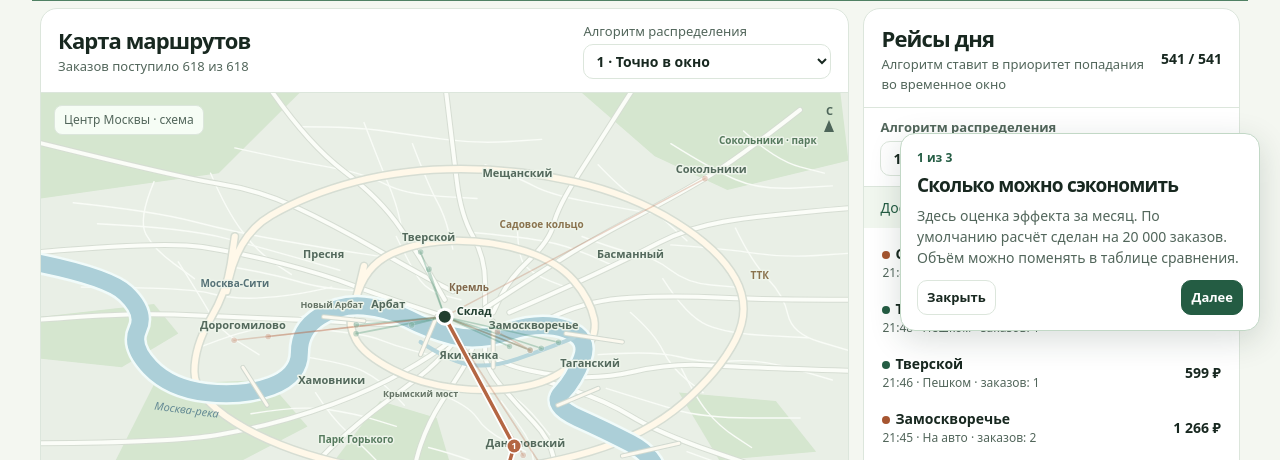
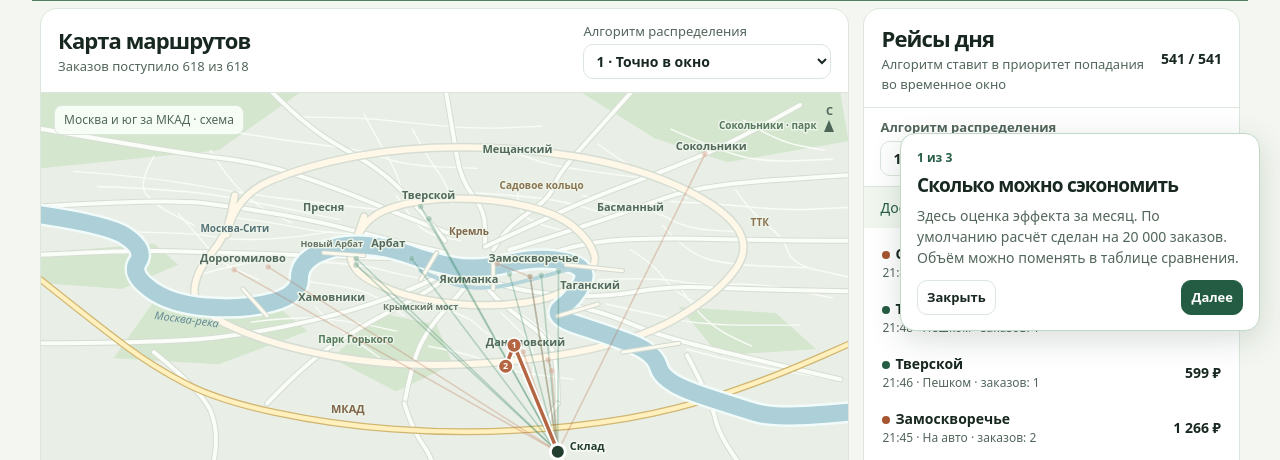
Before and after one commit to VyacheslavBusarov/busarov-pro-site, a plain HTML site: page ecomarket/index.html in a window 1280 px wide. Shown: the part 449-909 px from the top of the page. Drawn offline with Linux system fonts and the light colour scheme.

Commit message:
Show warehouse south of the Moscow Ring Road

```diff
--- a/ecomarket/index.html
+++ b/ecomarket/index.html
@@ -50,7 +50,7 @@ nav{align-items:center}nav button{padding:5px 9px;font-size:13px}
 <section class="kpis" id="kpis" aria-label="Итоги дня"></section>
 <section class="workspace" aria-label="Маршруты и воспроизведение">
 <div class="card"><div class="bar"><div><h2>Карта маршрутов</h2><div class="sub" id="mapInfo"></div></div><label class="algorithmSelect">Алгоритм распределения<select id="algorithm"></select></label></div>
-<div class="map"><canvas id="map" role="img" aria-label="Схема рейсов по Москве. Выбрать рейс можно в списке."></canvas><span class="mapCompass" aria-hidden="true">С</span><div class="mapLabel">Центр Москвы · схема</div><div class="legend"><span><i class="dot"></i>Пешком</span><span><i class="dot auto"></i>На авто</span><span><i class="dot pending"></i>Ожидают</span></div></div>
+<div class="map"><canvas id="map" role="img" aria-label="Схема рейсов по Москве со складом южнее МКАД. Выбрать рейс можно в списке."></canvas><span class="mapCompass" aria-hidden="true">С</span><div class="mapLabel">Москва и юг за МКАД · схема</div><div class="legend"><span><i class="dot"></i>Пешком</span><span><i class="dot auto"></i>На авто</span><span><i class="dot pending"></i>Ожидают</span></div></div>
 <div class="timeline"><button id="play">▶ Проиграть</button><input id="time" aria-label="Время симуляции" type="range" min="0" max="960" value="960"><time id="clock"></time></div></div>
 <aside class="card side"><div class="bar"><div><h2>Рейсы дня</h2><div class="sub" id="modeLabel"></div></div><strong id="count"></strong></div><label class="routeAlgorithm">Алгоритм распределения<select id="routeAlgorithm"></select></label><div class="sideSummary" id="routeSummary"></div><div class="routeList" id="routeList" role="group" aria-label="Выбор рейса"></div><div class="detail" id="detail"></div></aside>
 </section>
@@ -61,7 +61,7 @@ nav{align-items:center}nav button{padding:5px 9px;font-size:13px}
 <ul><li>Прогноз за месяц переносит среднюю стоимость заказа выбранного дня на указанный месячный объём. Диспетчер и три алгоритма получают одинаковые заказы по мере поступления. У каждого заказа есть район, время оформления, готовность после сборки, вес и окно доставки. Курьер доступен для следующего рейса после возвращения на склад.</li>
 <li>Диспетчер — модель ручного процесса. Она объединяет уже собранные заказы одного района, выезжает при первой возможности и фиксирует состав рейса. В демо она чаще назначает авто.</li>
 <li>«Точно в окно» выбирает рейс с запасом до конца окна. «Больше заказов» ждёт до 12 минут ради совместимой доставки и собирает до четырёх стопов. Алгоритм «Не перегружать курьеров» ограничивает вес до 8 кг для пешего курьера и до 22 кг для автокурьера. Тяжёлый заказ, который превышает мягкий лимит, отправляется отдельно, в пределах общего лимита транспорта.</li>
-<li>Базовые средние цены по диспетчеру взяты из разговора: 590 ₽ за пешую доставку и 760 ₽ за автодоставку. В демо у каждого рейса есть стартовая стоимость и доплата за каждую следующую остановку: 390 ₽ пешком и 470 ₽ на авто. Это модельные доплаты. Стартовую стоимость рассчитываем по рейсам диспетчера так, чтобы его средние цены совпадали с 590 ₽ и 760 ₽. Тот же тариф применяем ко всем алгоритмам. При объединении заказов стоимость выезда делится между доставками, поэтому средняя цена на заказ меняется. Месячную экономию считаем как расходы диспетчера минус расходы алгоритма при выбранном объёме. Время в пути приближённое, с поправкой на часы пик. На карте показана последовательность остановок по условным адресам.</li>
+<li>Базовые средние цены по диспетчеру взяты из разговора: 590 ₽ за пешую доставку и 760 ₽ за автодоставку. В демо у каждого рейса есть стартовая стоимость и доплата за каждую следующую остановку: 390 ₽ пешком и 470 ₽ на авто. Это модельные доплаты. Стартовую стоимость рассчитываем по рейсам диспетчера так, чтобы его средние цены совпадали с 590 ₽ и 760 ₽. Тот же тариф применяем ко всем алгоритмам. При объединении заказов стоимость выезда делится между доставками, поэтому средняя цена на заказ меняется. Месячную экономию считаем как расходы диспетчера минус расходы алгоритма при выбранном объёме. Время в пути приближённое, с поправкой на часы пик. На карте показана последовательность остановок по условным адресам. Положение склада южнее МКАД схематическое. Время и расстояния рассчитываются на условных данных симулятора.</li>
 </ul><p>Для проверки на данных Экомаркета понадобятся история заказов с окнами и временем сборки, фактические рейсы и отметки доставки, смены курьеров, тарифы и расчёт времени в пути по дорожной сети.</p></details>
 
 </section>
@@ -76,6 +76,8 @@ nav{align-items:center}nav button{padding:5px 9px;font-size:13px}
 'use strict';
 const $ = id => document.getElementById(id);
 const hub = {x:50,y:53};
+const mapWarehouse = {x:64,y:119};
+const mapSouth = 140;
 const strategies = {
   base:{name:'Диспетчер',detail:'Модель ручного распределения. Диспетчер быстро отправляет готовые заказы, объединяя до двух в одном районе.',wait:0,max:2},
   windows:{name:'1 · Точно в окно',summary:'Алгоритм ставит в приоритет попадания во временное окно',detail:'Приоритет запаса до конца окна. Стратегия сравнивает порядок остановок и время до дедлайна.',wait:0,max:3},
@@ -301,7 +303,7 @@ function draw(routes,placed,activeRoute){
   canvas.width=width*pixel;canvas.height=height*pixel;
   const ctx=canvas.getContext('2d');
   ctx.scale(pixel,pixel);
-  const X=x=>x*width/100, Y=y=>y*height/100;
+  const X=x=>x*width/100, Y=y=>y*height/mapSouth;
   function line(nodes,color,size,smooth=false){
     ctx.beginPath();ctx.moveTo(X(nodes[0][0]),Y(nodes[0][1]));
     for(let i=1;i<nodes.length;i++){
@@ -340,7 +342,9 @@ function draw(routes,placed,activeRoute){
     [[28,103],[33,89],[40,77],[45,70],[49,64],[52,57]],
     [[-2,83],[16,83],[28,79],[39,72],[47,64],[52,57]],
     [[-2,54],[10,52],[23,53],[35,54],[44,55],[50,54]],
-    [[-2,38],[15,35],[25,38],[35,43],[42,48],[50,53]]
+    [[-2,38],[15,35],[25,38],[35,43],[42,48],[50,53]],
+    [[45,103],[46,112],[49,123],[49,143]],[[64,103],[62,110],[64,119],[69,142]],
+    [[14,86],[20,99],[22,112],[21,129],[18,142]],[[80,87],[83,102],[84,114],[89,132],[92,142]]
   ];
   const rings=[
     [[39,49],[40,41],[47,35],[56,35],[64,40],[68,49],[69,58],[64,68],[56,71],[47,69],[40,62],[38,55],[39,49],[40,41]],
@@ -363,7 +367,10 @@ function draw(routes,placed,activeRoute){
     line(points,'#d6ddd3',ring?9:6,true);
     line(points,ring?'#fff8e9':'#fbfdf8',ring?6:4,true);
   }
-  const river=[[-4,39],[8,43],[13,52],[11,60],[16,70],[25,72],[32,67],[32,56],[37,50],[43,51],[48,56],[54,59],[62,54],[68,58],[66,68],[63,74],[70,80],[76,86],[77,96],[86,104]];
+  const mkad=[[0,62],[7,77],[14,91],[22,102],[36,110],[51,113],[66,111],[79,105],[91,94],[102,81]];
+  line(mkad,'#d0b672',7,true);
+  line(mkad,'#fff0be',4.5,true);
+  const river=[[-4,39],[8,43],[13,52],[11,60],[16,70],[25,72],[32,67],[32,56],[37,50],[43,51],[48,56],[54,59],[62,54],[68,58],[66,68],[63,74],[70,80],[76,86],[77,96],[86,104],[91,108],[104,105]];
   const riverWidth=Math.max(8,Math.min(17,width*.021));
   line(river,'#f1fbfa',riverWidth+5,true);
   line(river,'#accfd8',riverWidth,true);
@@ -389,6 +396,7 @@ function draw(routes,placed,activeRoute){
     if(isNarrow&&['Мещанский','Замоскворечье','Арбат'].includes(z.name))continue;
     mapText(z.name,z.x,z.y-4,'#53695c',isNarrow?9:11);
   }
+  mapText('МКАД',38,106,'#80664a',11);
   mapText('Кремль',53,47,'#80664a',isNarrow?9:10);
   if(!isNarrow){
     mapText('Садовое кольцо',62,32,'#8a734e',10);
@@ -402,7 +410,7 @@ function draw(routes,placed,activeRoute){
   for(const o of placed)marker(o.x,o.y,3.5,'#7c8176');
   for(const r of [...routes.filter(r=>r!==activeRoute),...(activeRoute?[activeRoute]:[])]){
     const color=r.mode==='walk'?'#287956':'#b46643';
-    const points=[[hub.x,hub.y],...r.visits.map(v=>[v.order.x,v.order.y])];
+    const points=[[mapWarehouse.x,mapWarehouse.y],...r.visits.map(v=>[v.order.x,v.order.y])];
     const chosen=r===activeRoute;
     ctx.globalAlpha=chosen?1:activeRoute ? .27 : .58;
     if(chosen)line(points,'#fff',7);
@@ -414,8 +422,8 @@ function draw(routes,placed,activeRoute){
     }
     ctx.globalAlpha=1;
   }
-  marker(hub.x,hub.y,9,'white');marker(hub.x,hub.y,6,'#213e2f');
-  ctx.textAlign='left';ctx.font='bold 11px system-ui';ctx.strokeStyle='#f8fbf6';ctx.lineWidth=3;ctx.strokeText('Склад',X(hub.x)+12,Y(hub.y)-2);ctx.fillStyle='#213e2f';ctx.fillText('Склад',X(hub.x)+12,Y(hub.y)-2);
+  marker(mapWarehouse.x,mapWarehouse.y,9,'white');marker(mapWarehouse.x,mapWarehouse.y,6,'#213e2f');
+  ctx.textAlign='left';ctx.font='bold 11px system-ui';ctx.strokeStyle='#f8fbf6';ctx.lineWidth=3;ctx.strokeText('Склад',X(mapWarehouse.x)+12,Y(mapWarehouse.y)-2);ctx.fillStyle='#213e2f';ctx.fillText('Склад',X(mapWarehouse.x)+12,Y(mapWarehouse.y)-2);
 }
 const algorithmSelects=['algorithm','routeAlgorithm'];
 const algorithmOptions=Object.entries(strategies).map(([key,item])=>'<option value="'+key+'">'+item.name+'</option>').join('');
@@ -450,7 +458,7 @@ $('routeList').onclick=e=>{
 $('map').onclick=e=>{
   const box=e.currentTarget.getBoundingClientRect();
   const x=e.clientX-box.left,y=e.clientY-box.top;
-  const hit=displayedRoutes.slice().reverse().find(r=>r.visits.some(v=>Math.hypot(v.order.x*box.width/100-x,v.order.y*box.height/100-y)<12));
+  const hit=displayedRoutes.slice().reverse().find(r=>r.visits.some(v=>Math.hypot(v.order.x*box.width/100-x,v.order.y*box.height/mapSouth-y)<12));
   if(hit){selected=hit.id;render();$('routeList').querySelector('[aria-pressed=true]')?.scrollIntoView({block:'nearest'});}
 };
 let tipAnchor;
```
